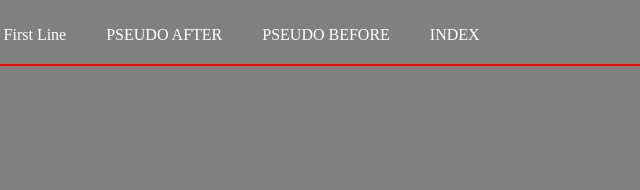
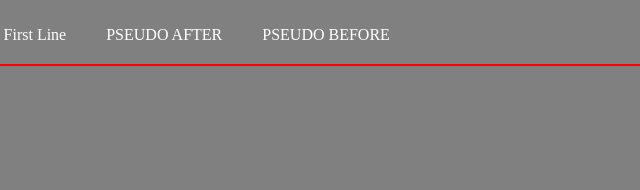
Before and after one commit to koradakrishna/css, a plain HTML site: page index.html in a window 1280 px wide. Shown: the part 201-391 px from the top of the page, 136-776 px from the left. Drawn offline with Linux system fonts and the light colour scheme.

Commit message:
Add files via upload

```diff
--- a/index.html
+++ b/index.html
@@ -39,7 +39,7 @@
       <li><a href="pfirstline.html" target="iframe"> First Line </a></li>
       <li><a href="csspseudoafter.html" target="iframe"> PSEUDO AFTER </a></li>
       <li><a href="pseudobefore.html" target="iframe"> PSEUDO BEFORE </a></li>
-      <li><a href="cssindex.html" target="iframe"> INDEX </a></li>
+
 
 
 
```
